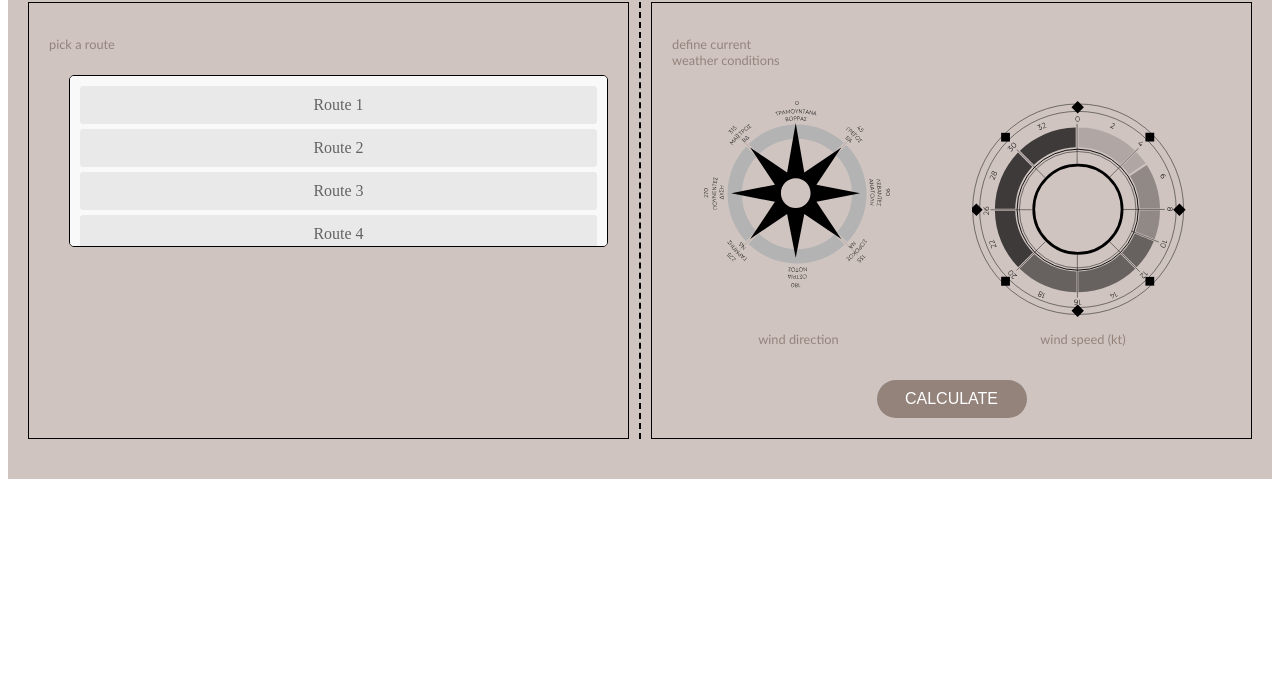
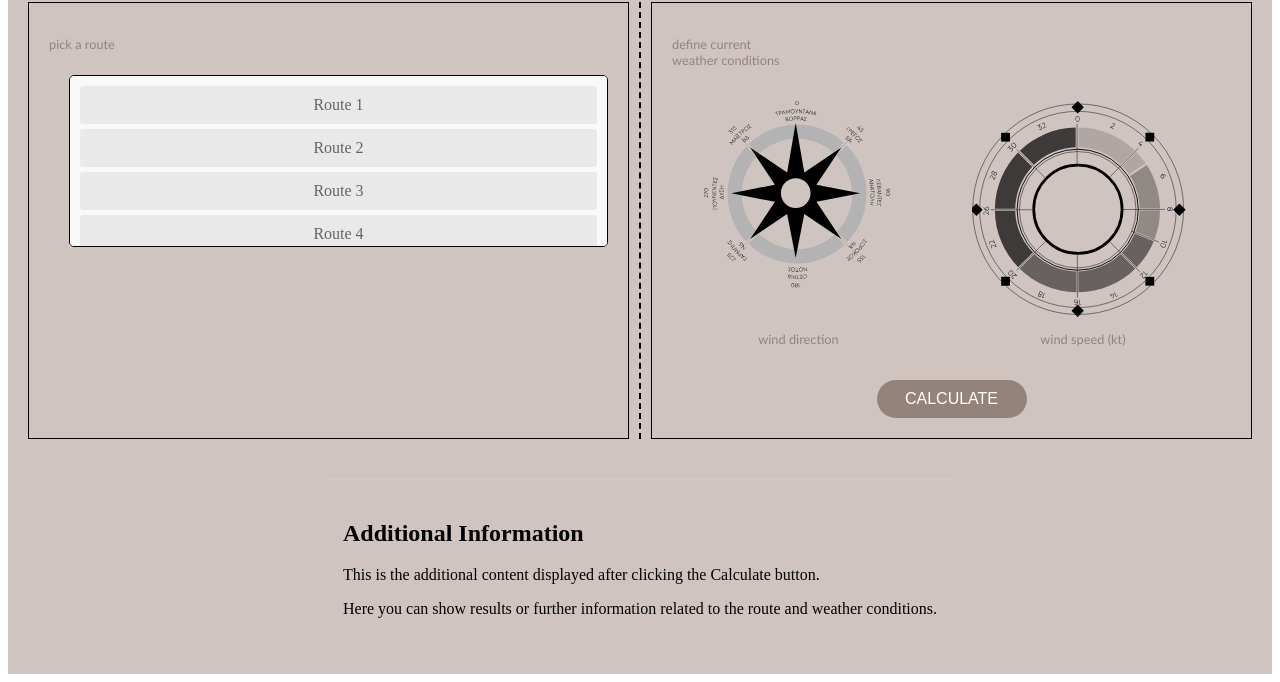
Before and after one commit to openlabathens/aegean-cargo-routes, a plain HTML site: page cargo-sailing-routes.html in a window 1280 px wide. Both pictures are taken after a click on the button "CALCULATE". Shown: the part 138-820 px from the top of the page. Drawn offline with nearby package versions, Linux system fonts and the light colour scheme; files that its build step writes are made by us from their sources.

Commit message:
Added hidden content

```diff
--- a/cargo-sailing-routes.html
+++ b/cargo-sailing-routes.html
@@ -40,10 +40,19 @@
               <p class="svg-label">wind speed (kt)</p>
             </div>
           </div>
-          <button class="calculate-button">CALCULATE</button>
+          <button class="calculate-button" onclick="showResultsPage()">CALCULATE</button>
         </div>
       </div>
     </div>
+
+    <!-- Hidden Content -->
+    <div class="results-page" id="resultsPage">
+      <h2>Additional Information</h2>
+      <p>This is the additional content displayed after clicking the Calculate button.</p>
+      <p>Here you can show results or further information related to the route and weather conditions.</p>
+    </div>
+
     <script src="js/carousel.js"></script>
+    <script src="js/calculate.js"></script>
   </body>
 </html>
--- /dev/null
+++ b/js/calculate.js
@@ -0,0 +1,4 @@
+// Toggle the results page visibility
+function showResultsPage() {
+    document.getElementById("resultsPage").style.display = "block";
+  }
--- a/scss/layout/containers.scss
+++ b/scss/layout/containers.scss
@@ -38,3 +38,11 @@
   margin: 0 10px;
   height: auto;
 }
+
+
+.results-page {
+  display: none; /* Initially hidden */
+  padding: 20px;
+  border-top: 1px solid #ccc;
+  margin-top: 20px;
+}
```
